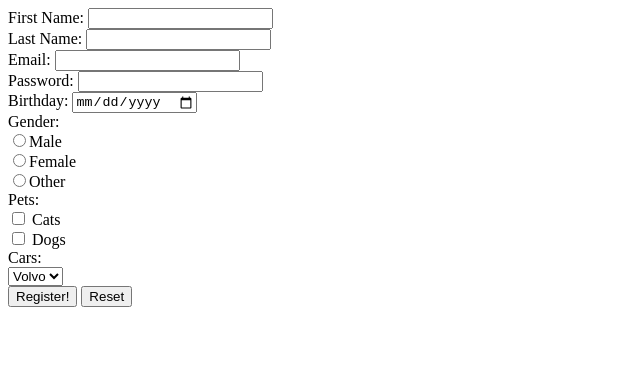
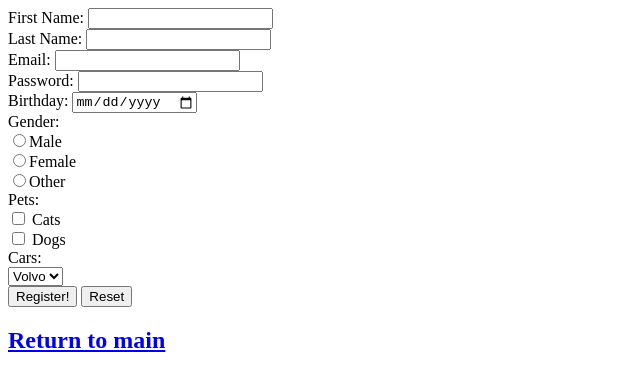
Before and after one commit to MatthewProjects/ZTM-COURSE-clean, a plain HTML site: page register.html in a window 1280 px wide. Shown: the whole page, without its empty margins (0-640 px from the left). Drawn offline with Linux system fonts and the light colour scheme.

Commit message:
Update register.html

```diff
--- a/register.html
+++ b/register.html
@@ -30,5 +30,6 @@
 			<input type="submit" value="Register!">
 			<input type="reset">
 	</form>
+	<h2><a href="index.html">Return to main</a></h2>
 	</body>
 	</html>
```
